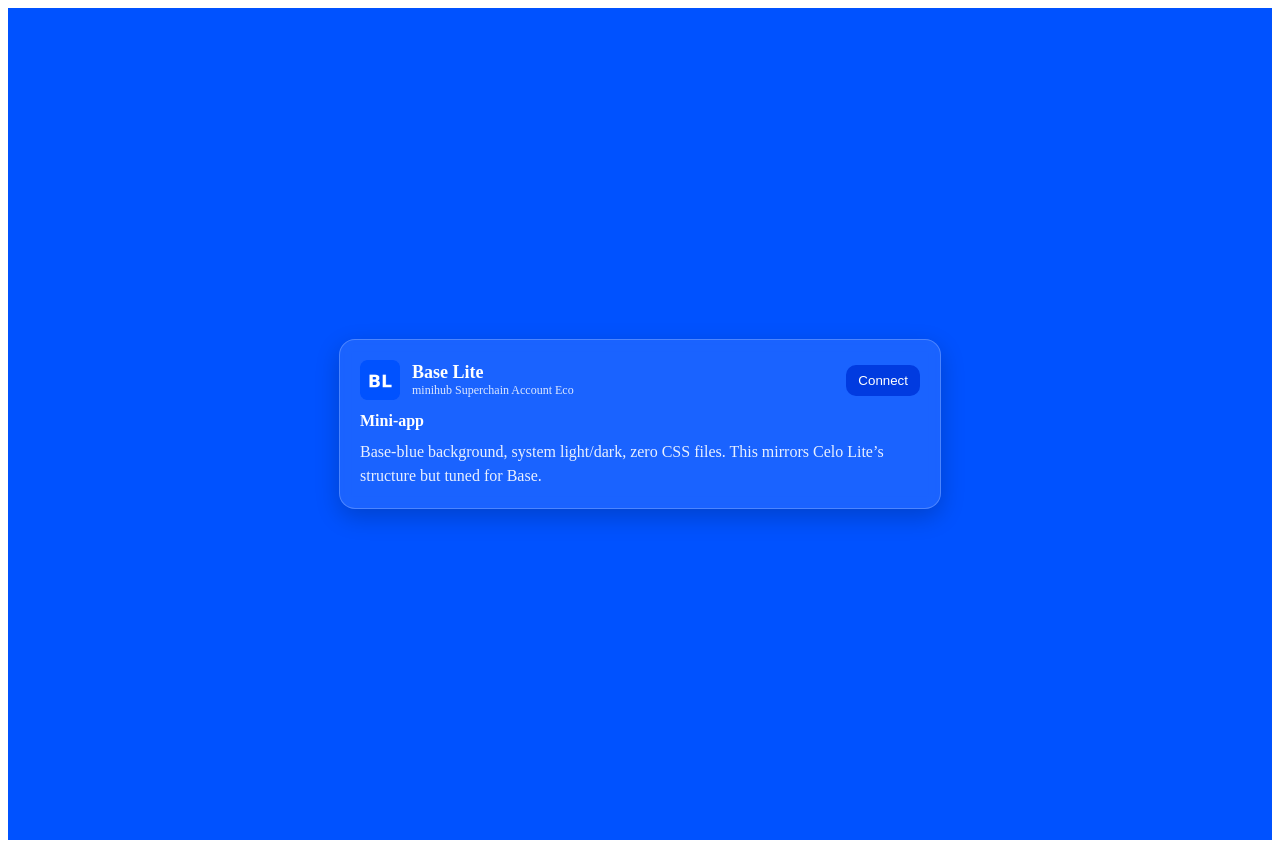
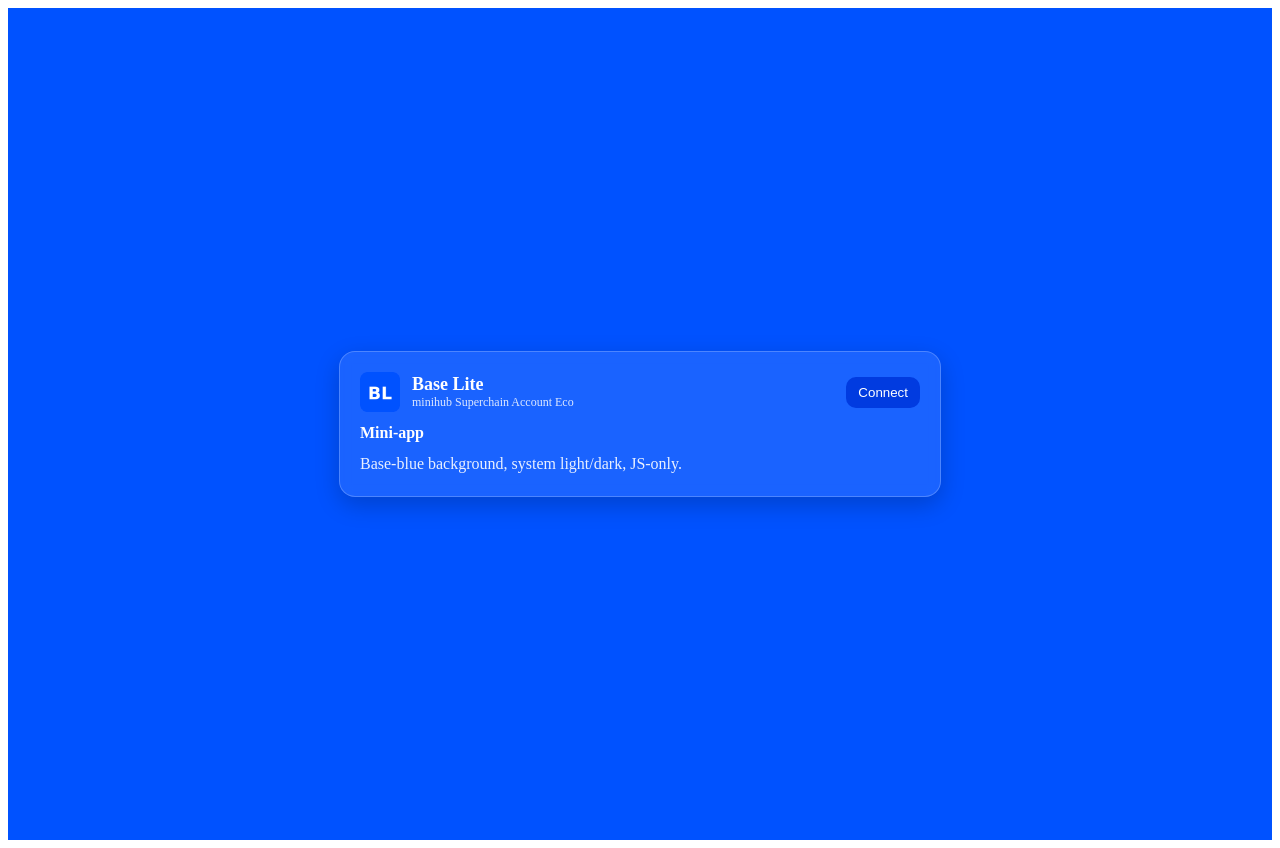
Before and after one commit to wenalt/base-lite, a Next.js app: page / in a window 1280 px wide. Built offline with nearby package versions, Linux system fonts and the light colour scheme; no server answers; what @reown/appkit, wagmi would draw is missing.

Commit message:
Update index.js

```diff
--- a/pages/index.js
+++ b/pages/index.js
@@ -1,11 +1,10 @@
 import { useEffect, useState } from 'react'
-import { appKit } from '@/lib/appkit'
+import { appKit } from '../lib/appkit' // was '@/lib/appkit'
 
 export default function Home() {
   const [isDark, setIsDark] = useState(false)
 
   useEffect(() => {
-    // system theme listener (no CSS needed)
     const mq = window.matchMedia('(prefers-color-scheme: dark)')
     const apply = () => setIsDark(mq.matches)
     apply()
@@ -13,7 +12,6 @@
     return () => mq.removeEventListener?.('change', apply)
   }, [])
 
-  // Base-like blues (approx brand tones), no external CSS
   const baseBlue = '#0052FF'
   const baseBlueDark = '#0B1B3B'
   const textLight = '#FFFFFF'
@@ -53,7 +51,7 @@
           </div>
           <div style={{ marginLeft: 'auto' }}>
             <button
-              onClick={() => appKit.open?.()} // open AppKit modal
+              onClick={() => appKit.open?.()}
               style={{
                 padding: '8px 12px',
                 borderRadius: 10,
@@ -71,7 +69,7 @@
         <main>
           <div style={{ marginBottom: 10, fontWeight: 600 }}>Mini-app</div>
           <div style={{ opacity: 0.9, lineHeight: 1.5 }}>
-            Base-blue background, system light/dark, zero CSS files. This mirrors Celo Lite’s structure but tuned for Base.
+            Base-blue background, system light/dark, JS-only.
           </div>
         </main>
       </div>
```
